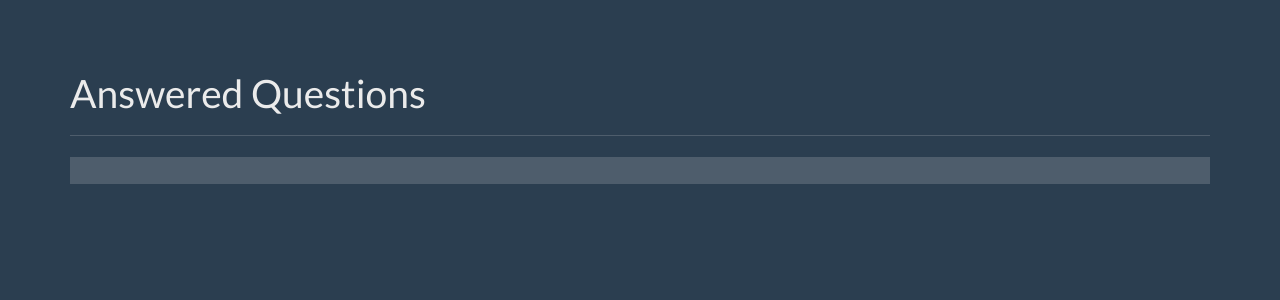
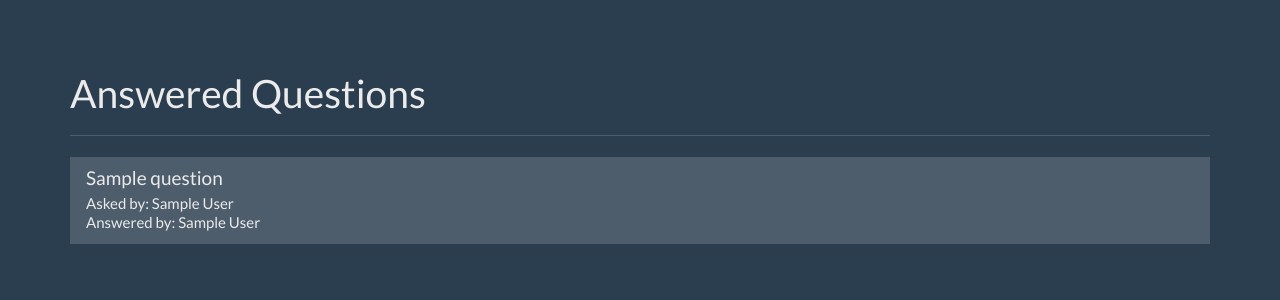
Before and after one commit to sir-meee/flask_qa, a Flask app: page / in a window 1280 px wide. Shown: the part 40-340 px from the top of the page. Run offline with Flask 2, Linux system fonts and the light colour scheme; tables that the repository leaves empty hold one stand-in row (values such as "Sample post"); some libraries are stand-ins or nearby versions.

Commit message:
app functionality

```diff
--- a/flask_qa/routes/main.py
+++ b/flask_qa/routes/main.py
@@ -1,4 +1,5 @@
 from flask import Blueprint, render_template, request, redirect, url_for
+from flask_login import current_user, login_required
 
 from ..extensions import db
 from ..models import Question, User
@@ -7,26 +8,86 @@ main = Blueprint('main', __name__)
 
 @main.route('/')
 def index():
-    return render_template('home.html')
+    questions = Question.query.filter(Question.answer != None).all()
 
-@main.route('/ask')
+    context = {
+        'questions' : questions
+    }
+
+    return render_template('home.html', **context)
+
+@main.route('/ask', methods=['GET', 'POST'])
+@login_required
 def ask():
-    return render_template('ask.html')
+    if request.method == 'POST':
+        question = request.form['question']
+        expert = request.form['expert']
 
-@main.route('/answer')
-def answer():
-    return render_template('answer.html')
+        question = Question(
+            question=question,
+            expert_id=expert,
+            asked_by_id=current_user.id
+        )
 
+        db.session.add(question)
+        db.session.commit()
 
-@main.route('/question')
-def question():
-    return render_template('question.html')
+        return redirect(url_for('main.index'))
 
+    experts = User.query.filter_by(expert=True).all()
 
+    context = {
+        'experts' : experts
+    }
+
+    return render_template('ask.html', **context)
+
+@main.route('/answer/<int:question_id>', methods=['GET', 'POST'])
+@login_required
+def answer(question_id):
+    if not current_user.expert:
+        return redirect(url_for('main.index'))
+
+    question = Question.query.get_or_404(question_id)
+
+    if request.method == 'POST':
+        question.answer = request.form['answer']
+        db.session.commit()
+
+        return redirect(url_for('main.unanswered'))
+
+    context = {
+        'question' : question
+    }
+
+    return render_template('answer.html', **context)
+
+@main.route('/question/<int:question_id>')
+def question(question_id):
+    question = Question.query.get_or_404(question_id)
+
+    context = {
+        'question' : question
+    }
+
+    return render_template('question.html', **context)
 
 @main.route('/unanswered')
+@login_required
 def unanswered():
-    return render_template('unanswered.html')
+    if not current_user.expert:
+        return redirect(url_for('main.index'))
+
+    unanswered_questions = Question.query\
+        .filter_by(expert_id=current_user.id)\
+        .filter(Question.answer == None)\
+        .all()
+
+    context = {
+        'unanswered_questions' : unanswered_questions
+    }
+
+    return render_template('unanswered.html', **context)
 
 @main.route('/users')
 def users():
--- a/flask_qa/templates/base.html
+++ b/flask_qa/templates/base.html
@@ -21,7 +21,7 @@
     <nav class="navbar navbar-inverse navbar-fixed-top">
       <div class="container">
         <div class="navbar-header">
-          <a class="navbar-brand" href="#">Questions & Answers</a>
+          <a class="navbar-brand" href="{{ url_for('main.index') }}">Questions & Answers</a>
         </div>
         <div id="navbar" class="navbar-collapse collapse">
           <ul class="nav navbar-nav">
--- a/flask_qa/templates/home.html
+++ b/flask_qa/templates/home.html
@@ -8,13 +8,13 @@
       <div class="row">
         <div class="col-lg-12">
           <div class="list-group">
-
-              <a href="" class="list-group-item">
-                <h4 class="list-group-item-heading"></h4>
-                <p class="list-group-item-text"></p>
-                <p class="list-group-item-text"></p>
+            {% for question in questions %}
+              <a href="{{ url_for('main.question', question_id=question.id) }}" class="list-group-item">
+                <h4 class="list-group-item-heading">{{ question.question }}</h4>
+                <p class="list-group-item-text">Asked by: {{ question.asker.name }}</p>
+                <p class="list-group-item-text">Answered by: {{ question.expert.name }}</p>
               </a>
-
+            {% endfor %}
           </div>
         </div><!-- /.col-lg-12 -->
       </div>
```
Also changed, not shown: flask_qa/templates/answer.html (+30 -0 lines), flask_qa/templates/ask.html (+41 -0 lines), flask_qa/templates/question.html (+11 -0 lines), flask_qa/templates/unanswered.html (+20 -0 lines), flask_qa/db.sqlite3.
